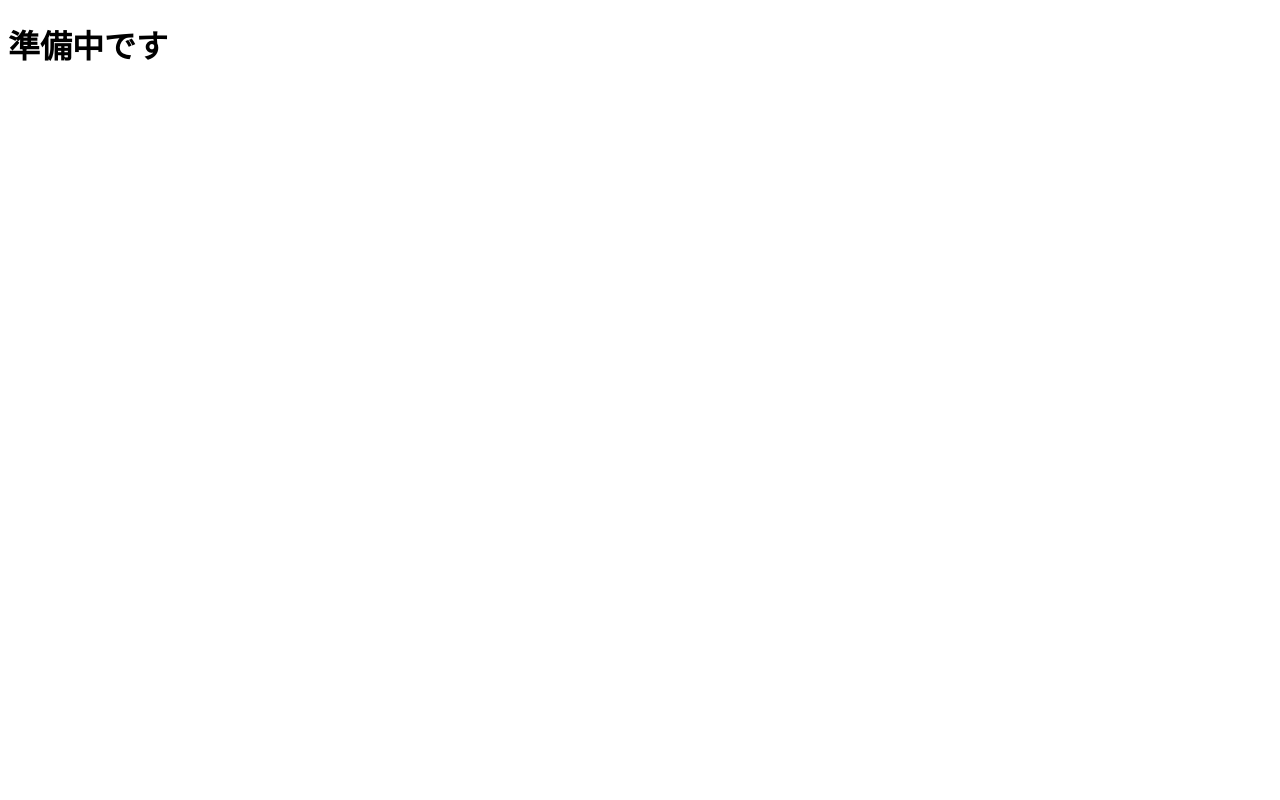
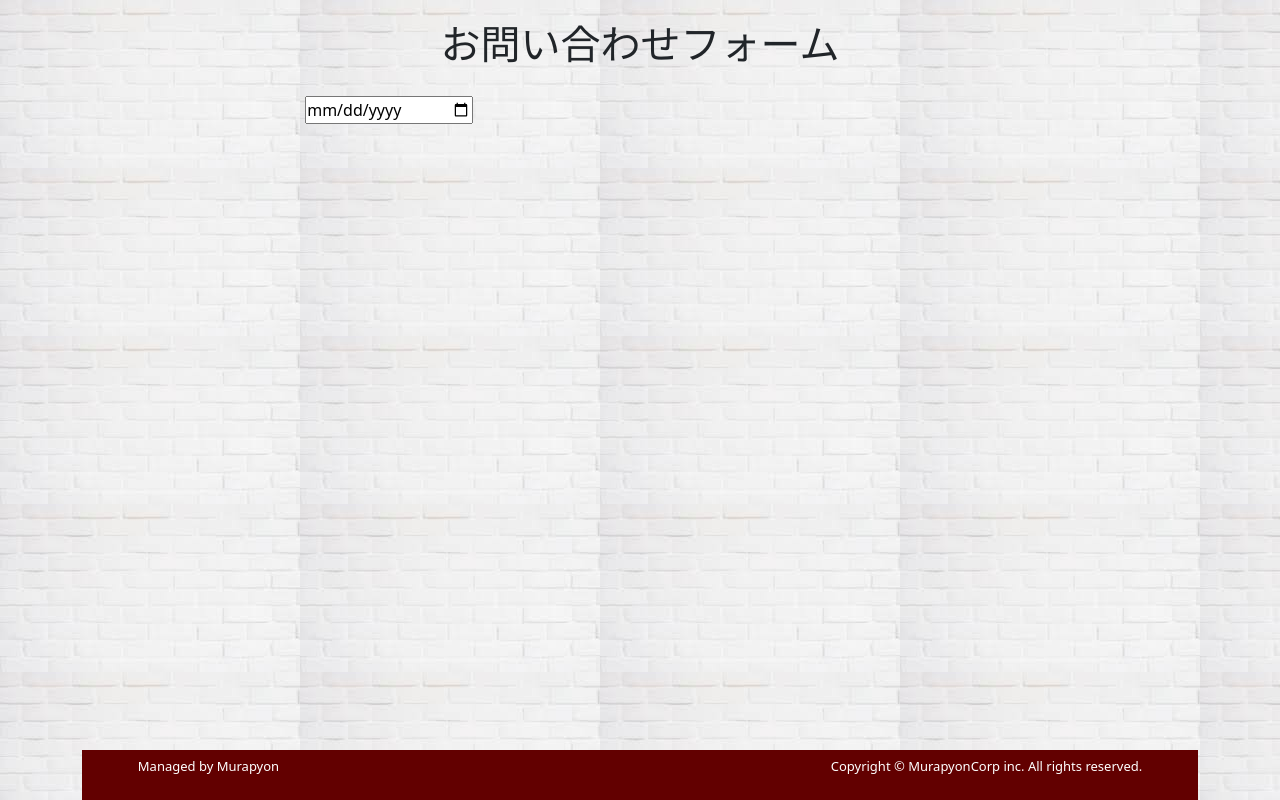
Before and after one commit to Murapyon3286/My-PrivacyPolicy, a plain HTML site: page form.html in a window 1280 px wide. Drawn offline with nearby package versions, Linux system fonts and the light colour scheme.

Commit message:
form making

```diff
--- a/form.html
+++ b/form.html
@@ -4,8 +4,34 @@
     <meta charset="UTF-8">
     <meta name="viewport" content="width=device-width, initial-scale=1.0">
     <title>お問い合わせフォーム</title>
+    <link rel="stylesheet" href="./css/style.css">
+    <link href="https://cdn.jsdelivr.net/npm/bootstrap@5.3.0/dist/css/bootstrap.min.css" rel="stylesheet" integrity="sha384-9ndCyUaIbzAi2FUVXJi0CjmCapSmO7SnpJef0486qhLnuZ2cdeRhO02iuK6FUUVM" crossorigin="anonymous">
+    <!-- <script src="https://kit.fontawesome.com/cd6114dbd2.js" crossorigin="anonymous"></script> -->
   </head>
   <body>
-  <h1>準備中です</h1>
+    <div class="container">
+      <header>
+        <h1 class="headline">お問い合わせフォーム</h1>
+      </header>
+      <main>
+        <div class="input-date">
+          <input type="date" name="date-form" id="" class="w-25">
+        </div>
+        <div class="form-block"></div>
+        <div class="submit-button-area"></div>
+      </main>
+      <footer>
+        <div class="footer-row">
+          <div>
+            <p>Managed by Murapyon</p>
+          </div>
+          <div class="copyright">
+            <p>Copyright © MurapyonCorp inc. All rights reserved.</p>
+          </div>
+        </div>
+      </footer>
+    </div>
+    <script src="js/jquery-3.7.1.min.js"></script>
+    <script src="https://cdn.jsdelivr.net/npm/bootstrap@5.3.0/dist/js/bootstrap.bundle.min.js" integrity="sha384-geWF76RCwLtnZ8qwWowPQNguL3RmwHVBC9FhGdlKrxdiJJigb/j/68SIy3Te4Bkz" crossorigin="anonymous"></script>
   </body>
 </html>
```
Lines whose indentation alone changed are shown as unchanged.
